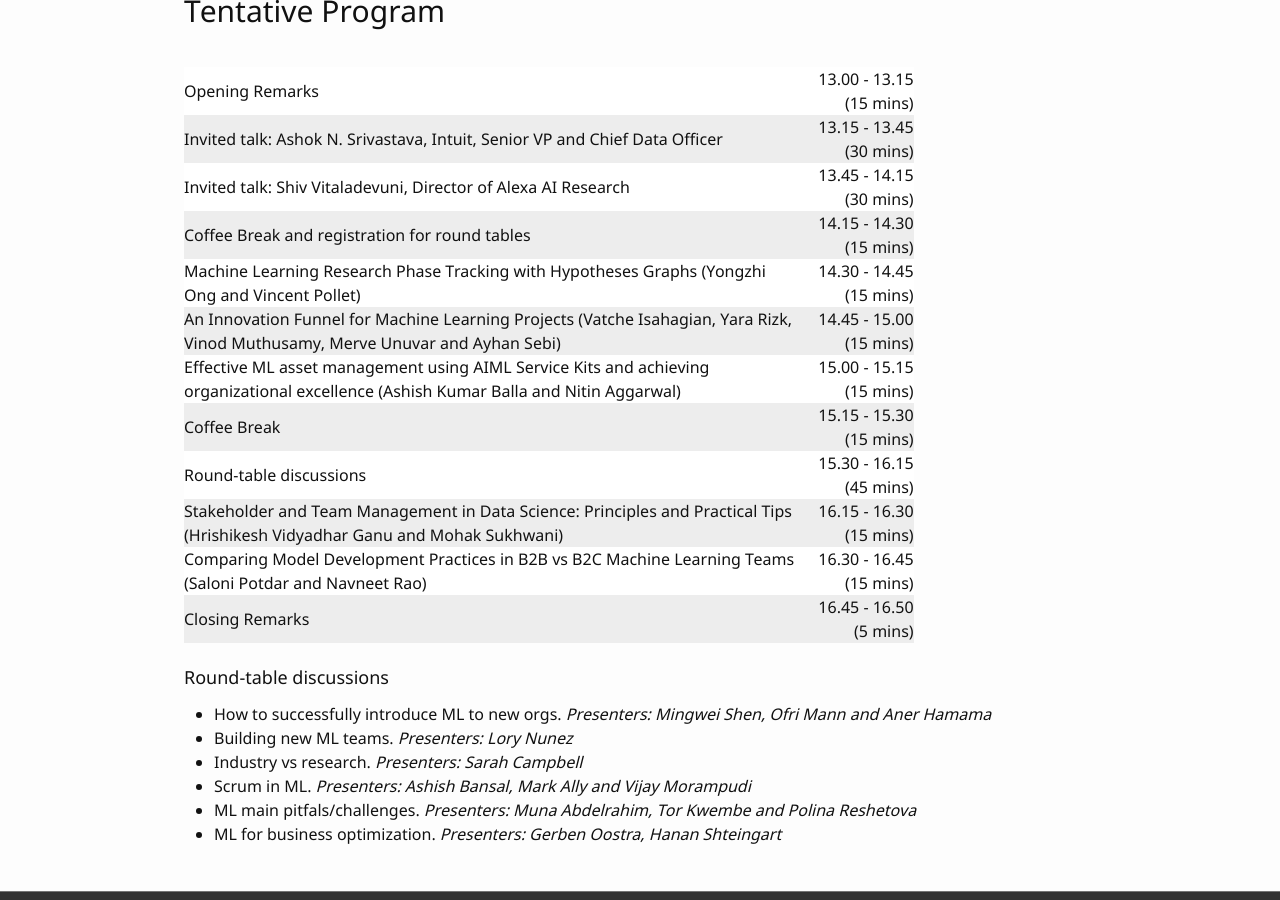
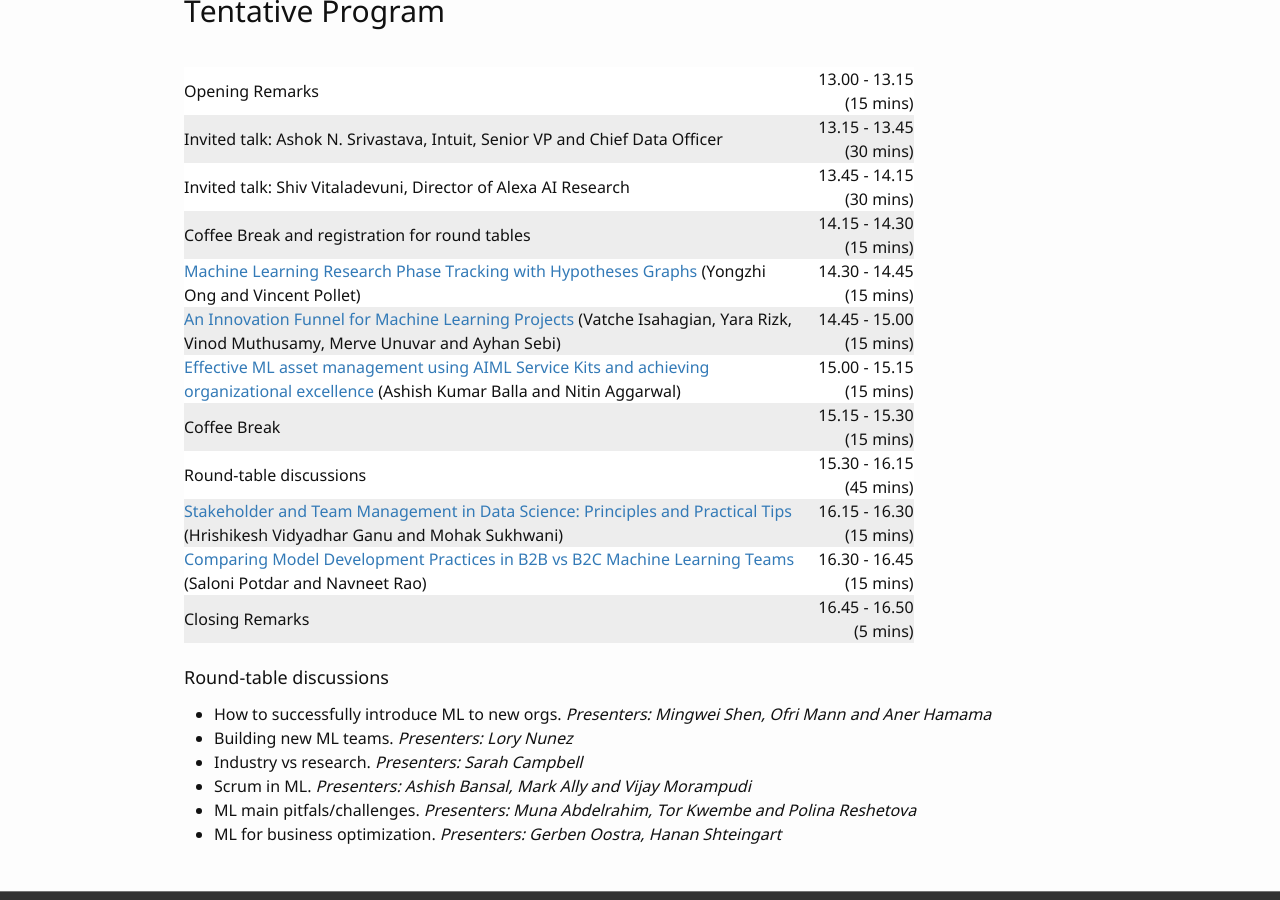
Before and after one commit to wamlm-kdd/wamlm, a Jekyll site: the page built from index.md, in a window 1280 px wide and 900 px high, scrolled down 3713 px. Built offline with Jekyll 4.4.1, drawn with Linux system fonts in a browser that asks for light colours; our own code applies the rules of GitHub Pages for plain Markdown files; some of the changed lines change nothing that is shown.

Commit message:
adding links to talks material

```diff
--- a/index.md
+++ b/index.md
@@ -115,19 +115,19 @@
 |:---|---:|
 | Coffee Break and registration for round tables| 14.15 - 14.30 (15 mins) |
 |:---|---:|
-| Machine Learning Research Phase Tracking with Hypotheses Graphs (Yongzhi Ong and Vincent Pollet) | 14.30 - 14.45 (15 mins) |
+| [Machine Learning Research Phase Tracking with Hypotheses Graphs](https://github.com/wamlm-kdd/2022/blob/main/papers/wamlm-kdd22_paper_269.pdf) (Yongzhi Ong and Vincent Pollet) | 14.30 - 14.45 (15 mins) |
 |:---|---:|
-| An Innovation Funnel for Machine Learning Projects (Vatche Isahagian, Yara Rizk, Vinod Muthusamy, Merve Unuvar and Ayhan Sebi) | 14.45 - 15.00 (15 mins) |
+| [An Innovation Funnel for Machine Learning Projects](https://github.com/wamlm-kdd/2022/blob/main/papers/wamlm-kdd22_paper_3529.pdf) (Vatche Isahagian, Yara Rizk, Vinod Muthusamy, Merve Unuvar and Ayhan Sebi) | 14.45 - 15.00 (15 mins) |
 |:---|---:|
-| Effective ML asset management using AIML Service Kits and achieving organizational excellence (Ashish Kumar Balla and Nitin Aggarwal) | 15.00 - 15.15 (15 mins) |
+| [Effective ML asset management using AIML Service Kits and achieving organizational excellence](https://github.com/wamlm-kdd/2022/blob/main/papers/wamlm-kdd22_paper_4651.pdf) (Ashish Kumar Balla and Nitin Aggarwal) | 15.00 - 15.15 (15 mins) |
 |:---|---:|
 | Coffee Break | 15.15 - 15.30 (15 mins) |
 |:---|---:|
 |Round-table discussions | 15.30 - 16.15 (45 mins) |
 |:---|---:|
-| Stakeholder and Team Management in Data Science: Principles and Practical Tips (Hrishikesh Vidyadhar Ganu and Mohak Sukhwani) | 16.15 - 16.30 (15 mins) |
+| [Stakeholder and Team Management in Data Science: Principles and Practical Tips](https://github.com/wamlm-kdd/2022/blob/main/papers/wamlm-kdd22_paper_5361.pdf) (Hrishikesh Vidyadhar Ganu and Mohak Sukhwani) | 16.15 - 16.30 (15 mins) |
 |:---|---:|
-| Comparing Model Development Practices in B2B vs B2C Machine Learning Teams (Saloni Potdar and Navneet Rao) | 16.30 - 16.45 (15 mins) |
+| [Comparing Model Development Practices in B2B vs B2C Machine Learning Teams](https://github.com/wamlm-kdd/2022/blob/main/papers/wamlm-kdd22_paper_6998.pdf) (Saloni Potdar and Navneet Rao) | 16.30 - 16.45 (15 mins) |
 |:---|---:|
 | Closing Remarks | 16.45 - 16.50 (5 mins) |
 
```
